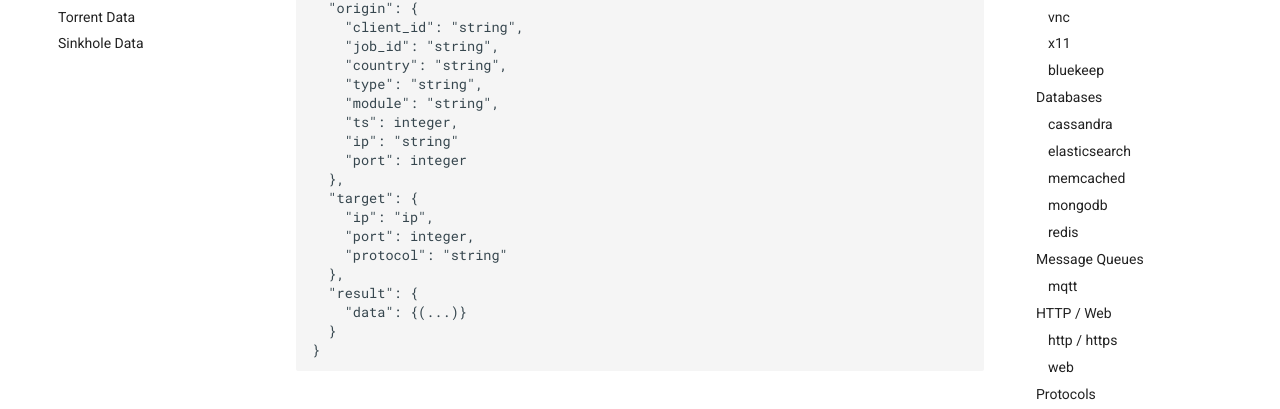
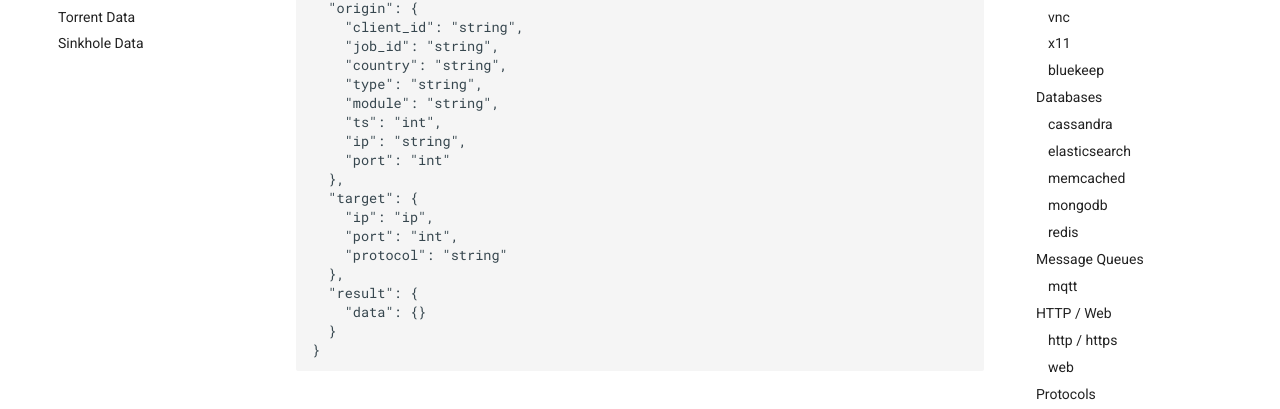
Before and after one commit to igama/docs.binaryedge.io, an MkDocs documentation site: the page built from docs/modules.md, in a window 1280 px wide and 900 px high, scrolled down 1181 px. Shown: the part 280-689 px from the top of the window. Built offline with MkDocs 1.6.1 and Material for MkDocs 9.7.7, drawn with Linux system fonts in a browser that asks for light colours; some of the changed text lies outside the part shown.

````diff
--- a/docs/modules.md
+++ b/docs/modules.md
@@ -45,17 +45,17 @@ Details of the fields:
     "country": "string",
     "type": "string",
     "module": "string",
-    "ts": integer,
-    "ip": "string"
-    "port": integer
+    "ts": "int",
+    "ip": "string",
+    "port": "int"
   },
   "target": {
     "ip": "ip",
-    "port": integer,
+    "port": "int",
     "protocol": "string"
   },
   "result": {
-    "data": {(...)}
+    "data": {}
   }
 }
 ```
````
Also changed, not shown: other parts of docs/modules.md (+1 -1 lines).
